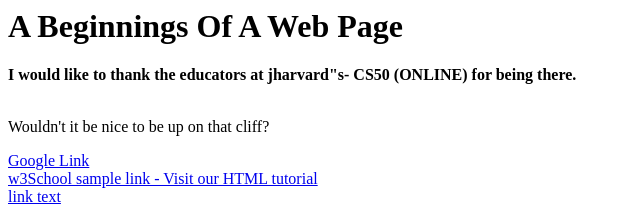
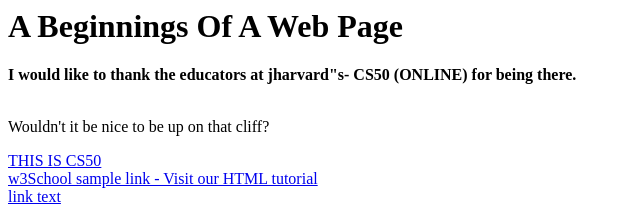
Before and after one commit to NU2M/Git2, a plain HTML site: page index.html in a window 1280 px wide. Shown: the top 223 px of the page, 0-640 px from the left. Drawn offline with Linux system fonts and the light colour scheme.

Commit message:
Update index.html

```diff
--- a/index.html
+++ b/index.html
@@ -16,7 +16,7 @@
 
 
 <!-- https://github.com/NU2M/Git2/blob/master/inclass.html -->
-<a href="http://www.google.com">Google Link</a>
+<a href="https://www.youtube.com/playlist?list=PLhQjrBD2T383Xfn0zECHrOTpfOSlptPAB"> THIS IS CS50 </a>
 <br>
 <a href="http://www.w3schools.com/html/">w3School sample link - Visit our HTML tutorial</a>
 <br>
```
